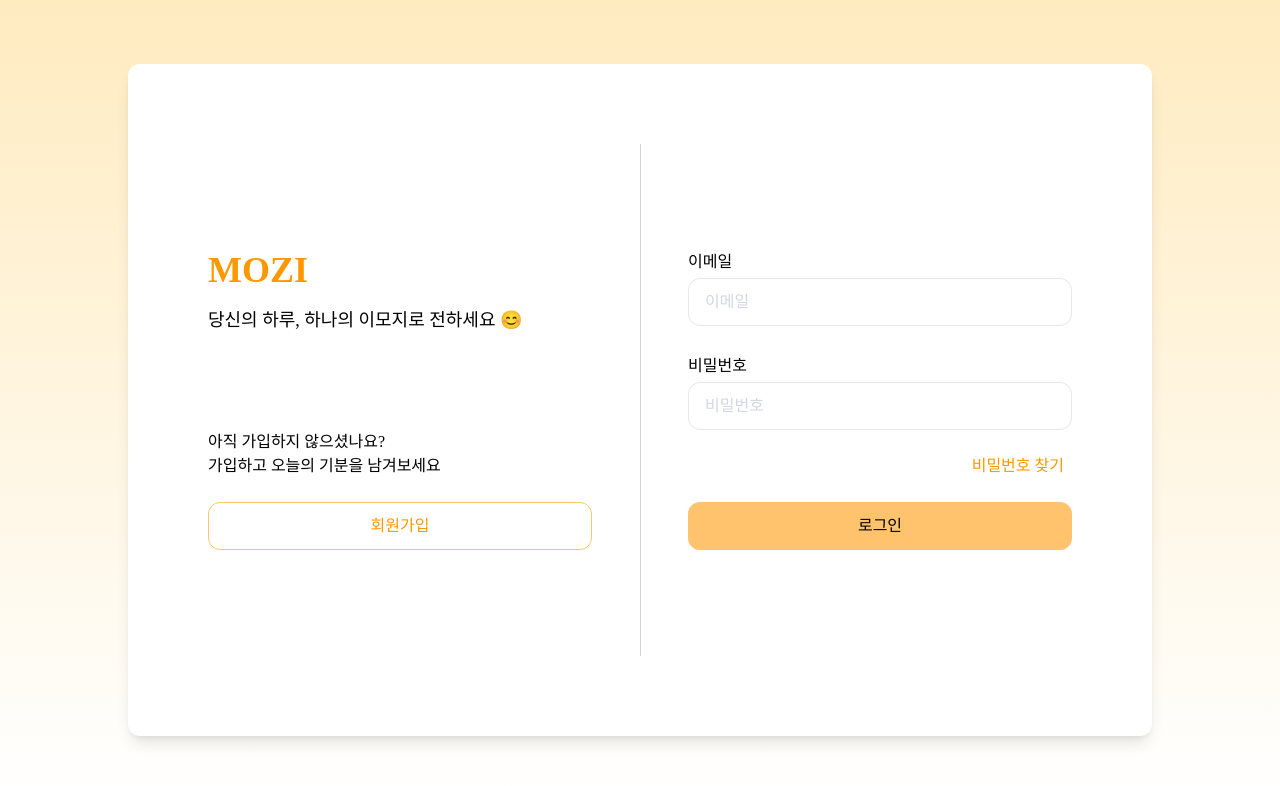
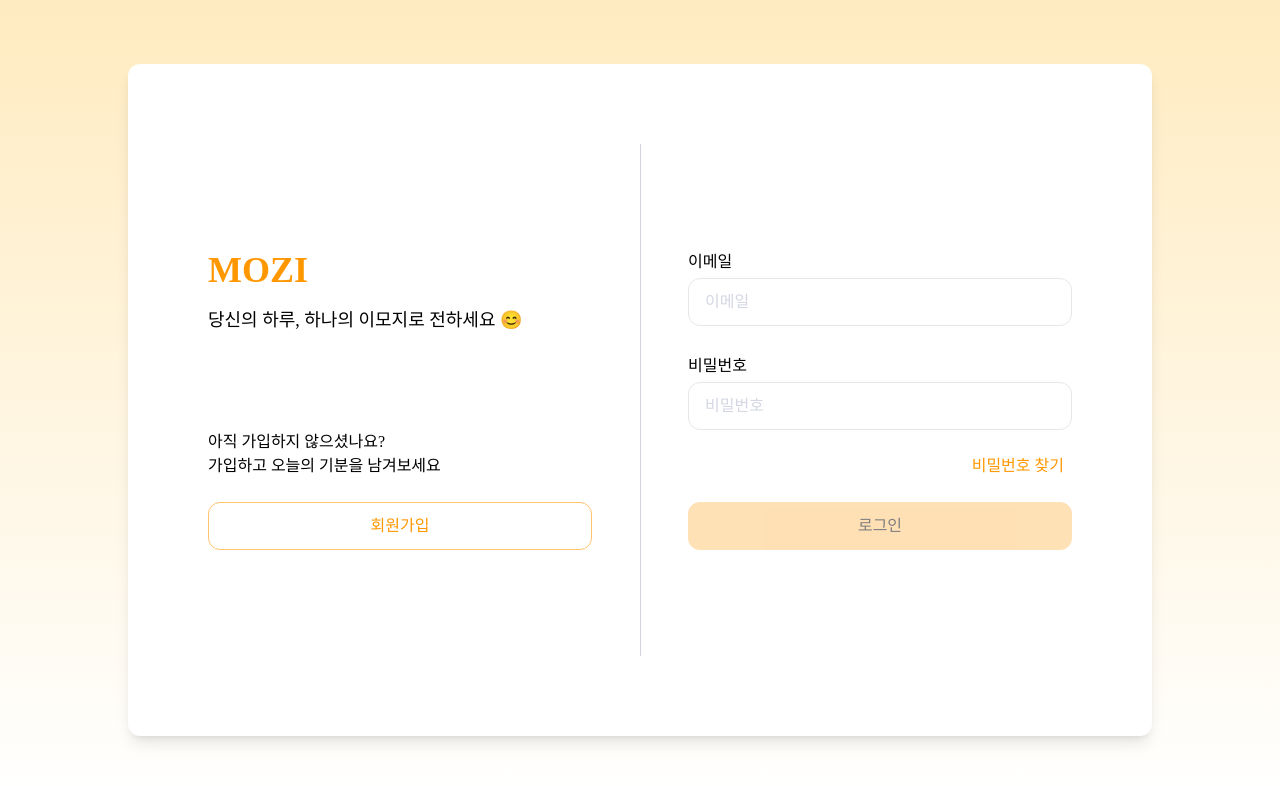
Before and after one commit to Team-mozi/Moji_FrontEnd, a React (Vite) app: page /login in a window 1280 px wide. Shown: the top 786 px of the page. Built offline with nearby package versions, Linux system fonts and the light colour scheme; a web font is replaced by a local one.

Commit message:
[Feat]#25: 버튼 활성화 설정

```diff
--- a/src/components/Input.tsx
+++ b/src/components/Input.tsx
@@ -18,6 +18,7 @@ type InputProps = {
   errorClassName?: string // 에러 메시지 CSS 커스터마이징
   containerClassName?: string // input 컨테이너 스타일 커스터마이징
   showError?: boolean // 에러 메시지 표시 여부
+  onErrorChange?: (error: string) => void
 }
 
 const Input = ({
@@ -38,6 +39,7 @@ const Input = ({
   errorClassName = 'text-red_one',
   containerClassName = '',
   showError = true,
+  onErrorChange,
 }: InputProps) => {
   const [value, setValue] = useState('')
   const [error, setError] = useState('')
@@ -76,6 +78,7 @@ const Input = ({
     setError(validationError)
 
     if (onChange) onChange(inputValue)
+    if (onErrorChange) onErrorChange(validationError || '')
   }
 
   const inputPaddingRightClass = maxLength && showLength ? 'pr-14' : 'pr-4'
--- a/src/features/auth/LoginForm.tsx
+++ b/src/features/auth/LoginForm.tsx
@@ -2,14 +2,30 @@ import Input from '@/components/Input'
 import Button from '@/components/Button'
 import { useLogin } from '@/hooks/useLogin'
 import { useNavigate } from 'react-router-dom'
+import { useState } from 'react'
 
 const LoginForm = () => {
-  const { setEmail, setPassword, error, isLoading, handleLogin } = useLogin()
+  const {
+    email,
+    password,
+    setEmail,
+    setPassword,
+    error,
+    isLoading,
+    handleLogin,
+  } = useLogin()
   const navigate = useNavigate()
 
   const handlePasswordReset = () => {
     navigate('/password-reset')
   }
+
+  const [emailError, setEmailError] = useState('')
+  const [passwordError, setPasswordError] = useState('')
+
+  // 버튼 활성화 조건
+  const isButtonDisabled =
+    !email || !password || !!emailError || !!passwordError || isLoading
 
   return (
     <form onSubmit={handleLogin} className='flex flex-col w-full space-y-4'>
@@ -21,6 +37,7 @@ const LoginForm = () => {
           placeholder='이메일'
           required
           onChange={(value) => setEmail(value)}
+          onErrorChange={setEmailError}
         />
         <Input
           label='비밀번호'
@@ -29,6 +46,7 @@ const LoginForm = () => {
           placeholder='비밀번호'
           required
           onChange={(value) => setPassword(value)}
+          onErrorChange={setPasswordError}
         />
         {error && <p className='text-red-500 text-sm'>{error}</p>}
       </div>
@@ -41,7 +59,13 @@ const LoginForm = () => {
         비밀번호 찾기
       </button>
 
-      <Button type='submit' baseButton label='로그인' loading={isLoading} />
+      <Button
+        type='submit'
+        baseButton
+        label='로그인'
+        loading={isLoading}
+        disabled={isButtonDisabled}
+      />
     </form>
   )
 }
--- a/src/features/auth/RegisterForm.tsx
+++ b/src/features/auth/RegisterForm.tsx
@@ -1,6 +1,7 @@
 import Input from '@/components/Input'
 import Button from '@/components/Button'
 import { useRegister } from '@/hooks/useRegister'
+import { useState } from 'react'
 
 const RegisterForm = () => {
   const {
@@ -16,6 +17,18 @@ const RegisterForm = () => {
     handleSignup,
   } = useRegister()
 
+  const [emailError, setEmailError] = useState<string>('')
+  const [passwordError, setPasswordError] = useState<string>('')
+
+  // 버튼 활성화 여부
+  const isButtonDisabled =
+    !email ||
+    !password ||
+    !!emailError ||
+    !!passwordError ||
+    !!passwordMatchError ||
+    isLoading
+
   return (
     <form onSubmit={handleSignup} className='flex flex-col'>
       <div className='space-y-7'>
@@ -29,13 +42,16 @@ const RegisterForm = () => {
             required
             onChange={(value) => setEmail(value)}
             containerClassName='flex-1'
+            errorMessage={emailError}
+            showError={!!emailError}
+            onErrorChange={setEmailError}
           />
           <Button
             label='인증번호 전송'
             type='button'
             size='m'
             baseButton
-            className='flex-none'
+            disabled={!!emailError || !email}
           />
         </div>
 
@@ -65,6 +81,9 @@ const RegisterForm = () => {
           placeholder='비밀번호'
           required
           onChange={handlePasswordChange}
+          errorMessage={passwordError}
+          showError={!!passwordError}
+          onErrorChange={setPasswordError}
         />
 
         {/* 비밀번호 재확인 */}
@@ -91,6 +110,7 @@ const RegisterForm = () => {
           baseButton
           label='회원가입 완료'
           loading={isLoading}
+          disabled={isButtonDisabled}
         />
       </div>
     </form>
--- a/src/features/modal/WithdrawalModal.tsx
+++ b/src/features/modal/WithdrawalModal.tsx
@@ -18,6 +18,7 @@ const WithdrawalModal = ({ isOpen, onClose }: WithdrawalModalProps) => {
   const navigate = useNavigate()
   const dispatch = useDispatch()
   const [error, setError] = useState<string | null>(null)
+  const [passwordError, setPasswordError] = useState<string>('')
 
   const handleWithdrawal = async () => {
     try {
@@ -32,6 +33,9 @@ const WithdrawalModal = ({ isOpen, onClose }: WithdrawalModalProps) => {
       setError(err?.data?.message || '비밀번호를 다시 입력해주세요.')
     }
   }
+
+  // 버튼 활성화 여부
+  const isButtonDisabled = !password || !!passwordError || isLoading
 
   return (
     <Modal isOpen={isOpen} size='md'>
@@ -48,6 +52,7 @@ const WithdrawalModal = ({ isOpen, onClose }: WithdrawalModalProps) => {
             type='password'
             placeholder='비밀번호를 입력하세요'
             onChange={(e) => setPassword(e)}
+            onErrorChange={setPasswordError}
           ></Input>
         </div>
         {/* 토스트메시지로 개발할 예정 */}
@@ -59,7 +64,7 @@ const WithdrawalModal = ({ isOpen, onClose }: WithdrawalModalProps) => {
             baseButton
             onClick={handleWithdrawal}
             loading={isLoading}
-            disabled={!password || isLoading}
+            disabled={isButtonDisabled}
           />
           <Button label='취소' onClick={onClose} />
         </div>
```
